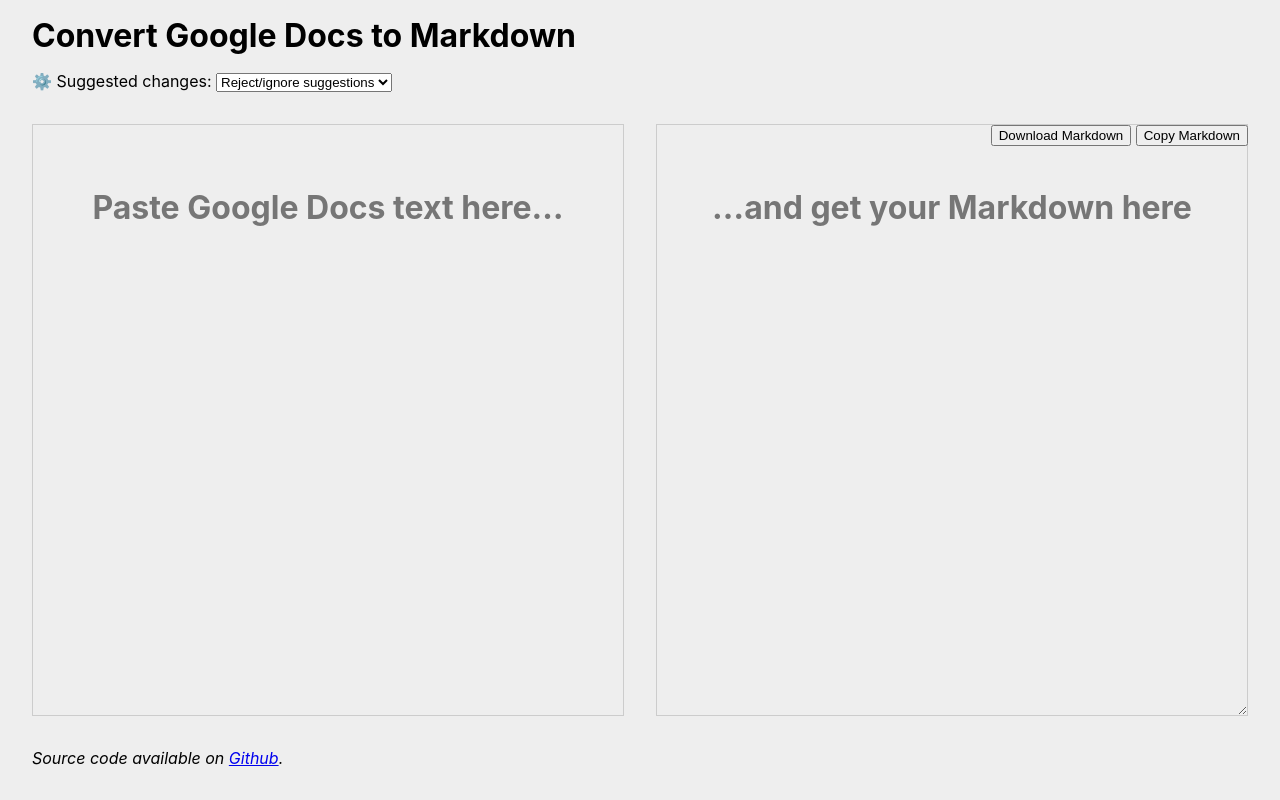
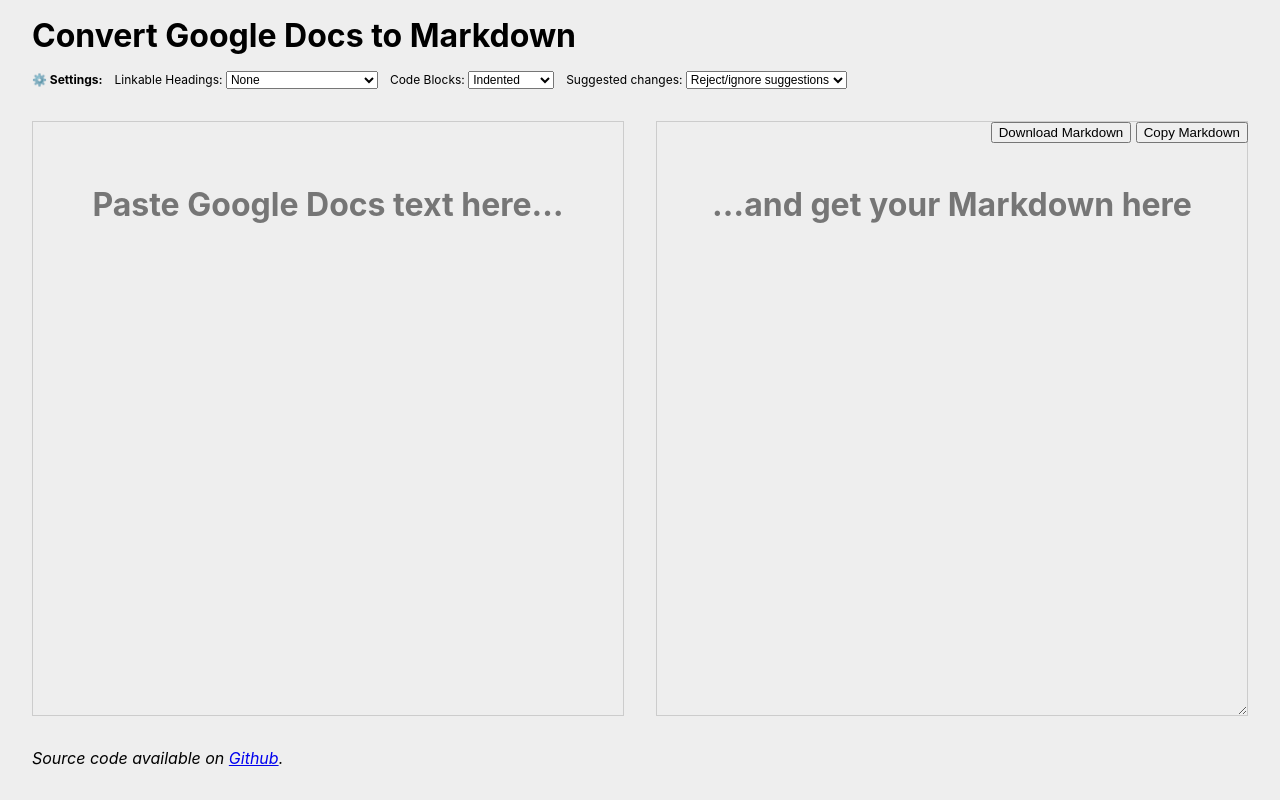
Before and after one commit to Mr0grog/google-docs-to-markdown, a plain HTML site: page index.html in a window 1280 px wide. Drawn offline with Linux system fonts and the light colour scheme.

Commit message:
Update gh-pages site code from main branch

````diff
--- a/index.html
+++ b/index.html
@@ -40,6 +40,21 @@
       #app-header h1 {
         margin: 0 0 0.5em;
         padding: 0;
+      }
+
+      #settings {
+        font-size: 0.75rem;
+        display: flex;
+        flex-direction: row;
+        flex-wrap: wrap;
+        justify-content: flex-start;
+        align-items: baseline;
+        gap: 1em;
+      }
+
+      #settings input,
+      #settings select {
+        font-size: inherit;
       }
 
       .input-field {
@@ -131,7 +146,25 @@
       <h1>Convert Google Docs to Markdown</h1>
 
       <form id="settings">
-        <span title="Settings">⚙️</span>
+        <strong><span aria-hidden="true">⚙️</span> Settings:</strong>
+
+        <label>
+          Linkable Headings:
+          <select name="headingIds">
+            <option value="hidden">None</option>
+            <option value="html">Plain Markdown (HTML)</option>
+            <option value="extended">Extended Markdown</option>
+          </select>
+        </label>
+
+        <label>
+          Code Blocks:
+          <select name="codeBlocks">
+            <option value="indented">Indented</option>
+            <option value="fenced">Fenced (```)</option>
+          </select>
+        </label>
+
         <label>
           Suggested changes:
           <select name="suggestions">
````
Also changed, not shown: bundle.js, 1 other file.
